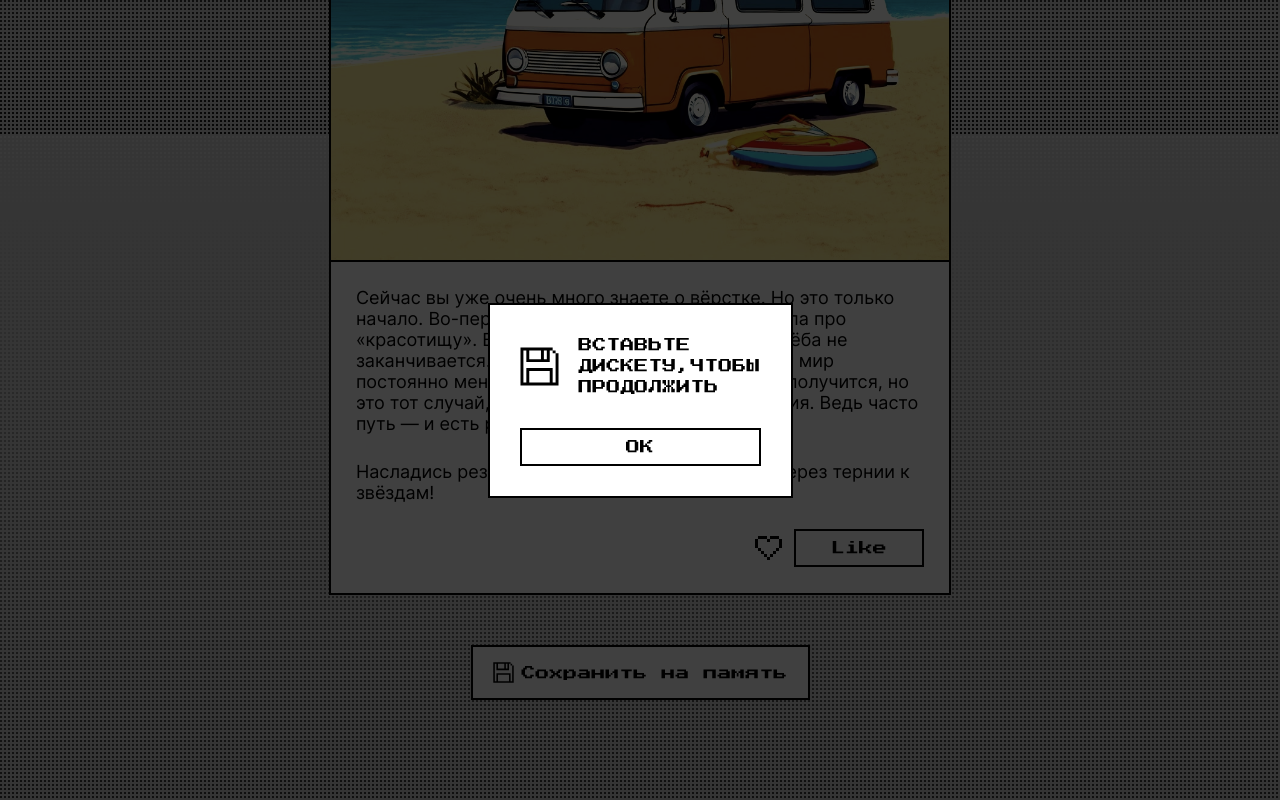
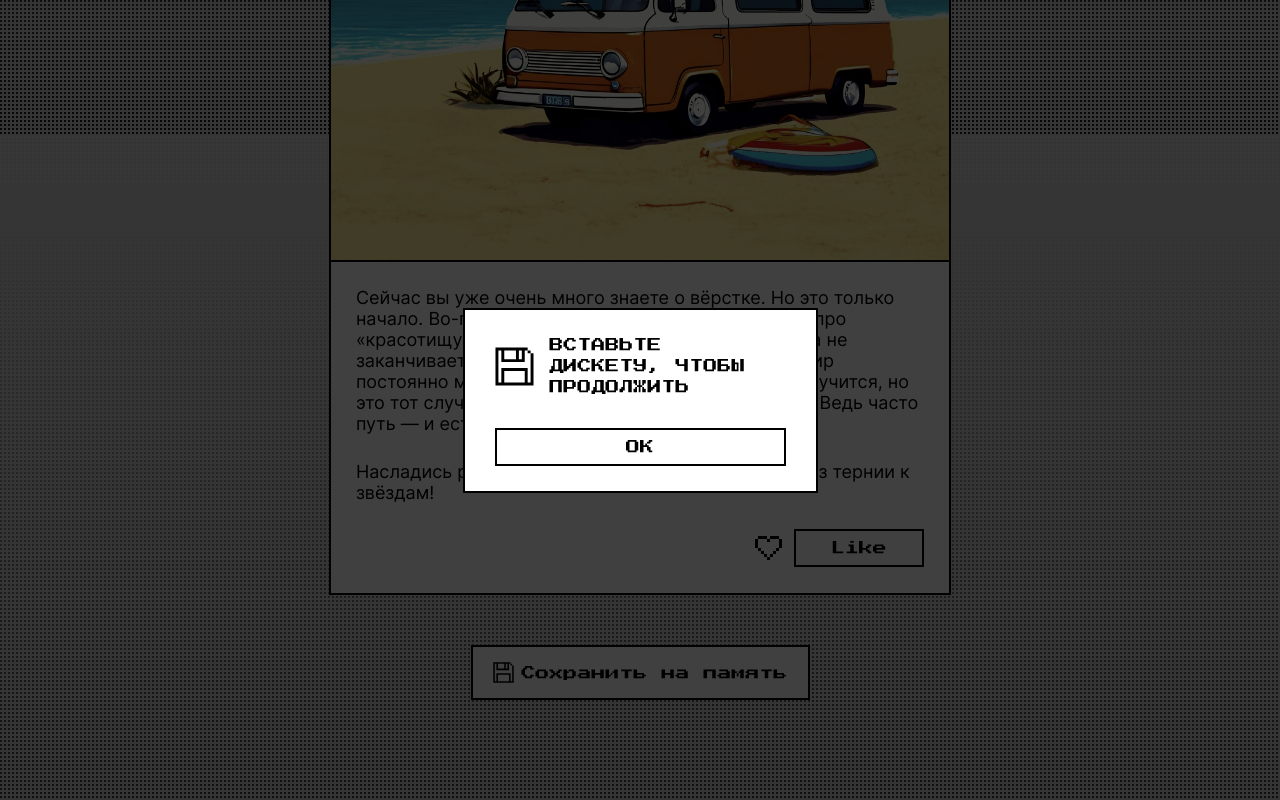
Before and after one commit to SkillReal/zakrivayuschiy-teg-f, a plain HTML site: page index.html in a window 1280 px wide. Both pictures are taken after a click on the button "Сохранить на память". Shown: the part 7866-8666 px from the top of the page. Drawn offline with Linux system fonts and the light colour scheme.

Commit message:
внесены поправки

```diff
--- a/index.html
+++ b/index.html
@@ -3,7 +3,7 @@
   <head>
     <meta charset="UTF-8" />
     <meta name="viewport" content="width=device-width, initial-scale=1.0" />
-    <meta name="color-scheme" content="dark light" />
+    <meta name="color-scheme" content="light dark" />
     <title>Закрывающий тег</title>
     <link rel="stylesheet" href="./fonts/fonts.css" />
     <link rel="stylesheet" href="./styles/variables.css" />
@@ -18,7 +18,7 @@
   </head>
   <body class="page">
     <header class="header container">
-      <span class="header-logo">&lt;/Html&gt;</span>
+      <a class="header-logo">&lt;/Html&gt;</a>
       <h1 class="header-title">Закрывающий тег</h1>
       <nav class="theme-menu header__theme-menu">
         <!-- Не меняйте разметку этого списка, иначе скрипты перестанут работать -->
@@ -621,7 +621,6 @@
         </li>
       </ul>
     </main>
-    <footer>
       <button
         class="button save-button"
         type="button"
@@ -637,7 +636,6 @@
         </svg>
         <span class="button__text">Сохранить на память</span>
       </button>
-    </footer>
     <dialog class="dialog" id="dialog">
       <div class="dialog-content">
         <svg
@@ -647,9 +645,9 @@
         >
           <use href="./svg/floppy.svg#floppy"></use>
         </svg>
-        <p>Вставьте дискету,чтобы продолжить</p>
+        <p>Вставьте дискету, чтобы продолжить</p>
       </div>
-      <form>
+      <form method="dialog">
         <button type="submit" class="button dialog__button">
           <span class="button__text">Ок</span>
         </button>
--- a/styles/style.css
+++ b/styles/style.css
@@ -168,9 +168,12 @@
   border-block-start: 2px solid var(--text-color, #000000);
 }
 
+/* Не знаю почему у Вас по другому, но у меня текст и высота
+строки сходилась с макетом. Я дополнительно добавлю line-height в этом селекторе*/
+
 .text-item {
   font-size: 18px;
-  font-variation-settings: "wght" var(--main-font-weight-content, 400);
+  line-height: 21px;
 }
 
 .card-animation {
@@ -269,30 +272,35 @@
 }
 
 .dialog {
-  max-inline-size: clamp(341px, calc(100vw * (357 / 1440)), 357px);
-  padding: 30px;
+  max-inline-size: 355px;
+  padding: 25px 30px;
   font-family: var(--accent-font-family, "PressStart2P", fantasy);
   color: var(--text-color, #000000);
   border: 2px solid var(--text-color, #000000);
   background-color: var(--global-background-color, #ffffff);
   font-size: 14px;
-  line-height: 1.5;
+  line-height: 21px;
   text-transform: uppercase;
+}
+/*Добавил [open] чтобы поменять свойство display*/
+.dialog[open] {
+  display: grid;
+  grid-template-rows: repeat(2, min-content);
+  gap: 30px;
 }
 
 .dialog::backdrop {
   background-color: rgb(0 0 0/ 0.75);
 }
 
-.dialog[open] .dialog-content {
-  display: grid;
-  grid-template-columns: repeat(2, min-content);
+ .dialog-content {
+  display: flex;
   align-items: center;
-  margin-bottom: 30px;
-  gap: 20px;
+  gap: 16px;
 }
 
 .floppy-dialog {
+  flex-shrink: 0;
   inline-size: 39px;
   block-size: 39px;
 }
@@ -300,7 +308,7 @@
 .dialog__button {
   inline-size: 100%;
   block-size: 38px;
-  text-transform: inherit;
+  text-transform: uppercase;
 }
 
 .filter-sepia {
@@ -346,8 +354,8 @@
   }
 
   .dialog {
-    max-inline-size: 341px;
-    padding-inline: 42px;
+    max-inline-size: 340px;
+    padding: 28px 34px 28px 40px;
   }
 }
 
```
